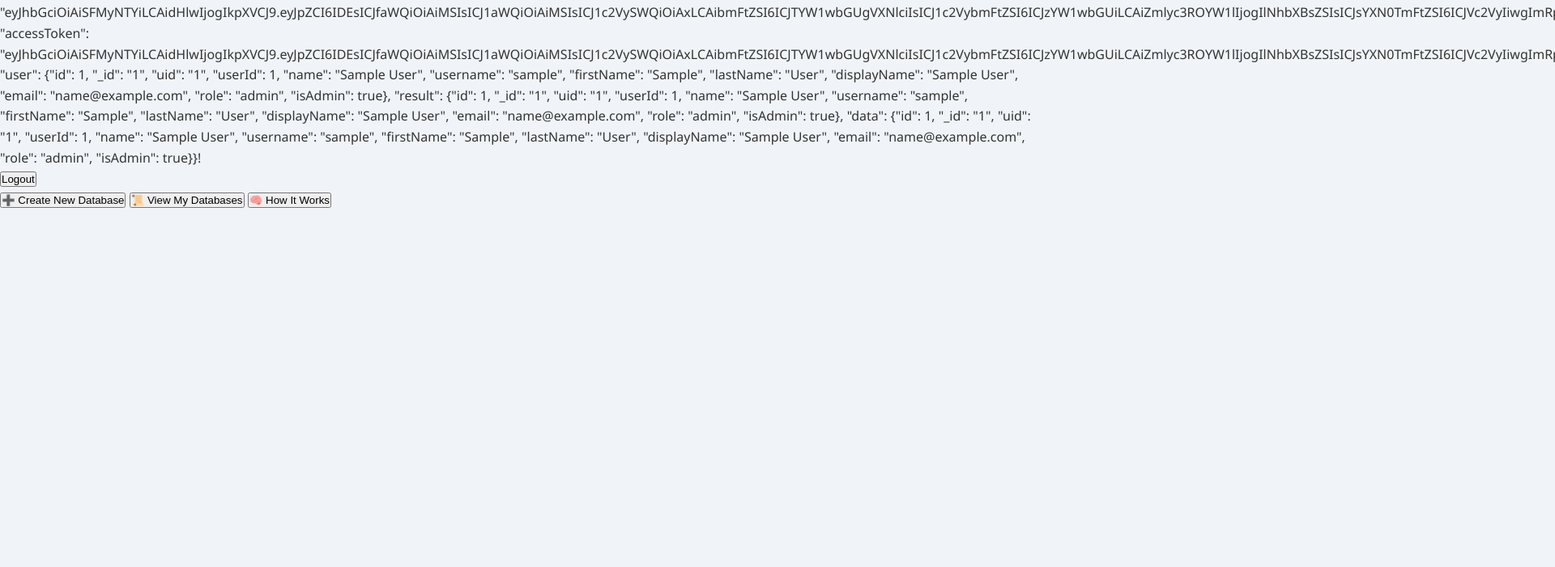
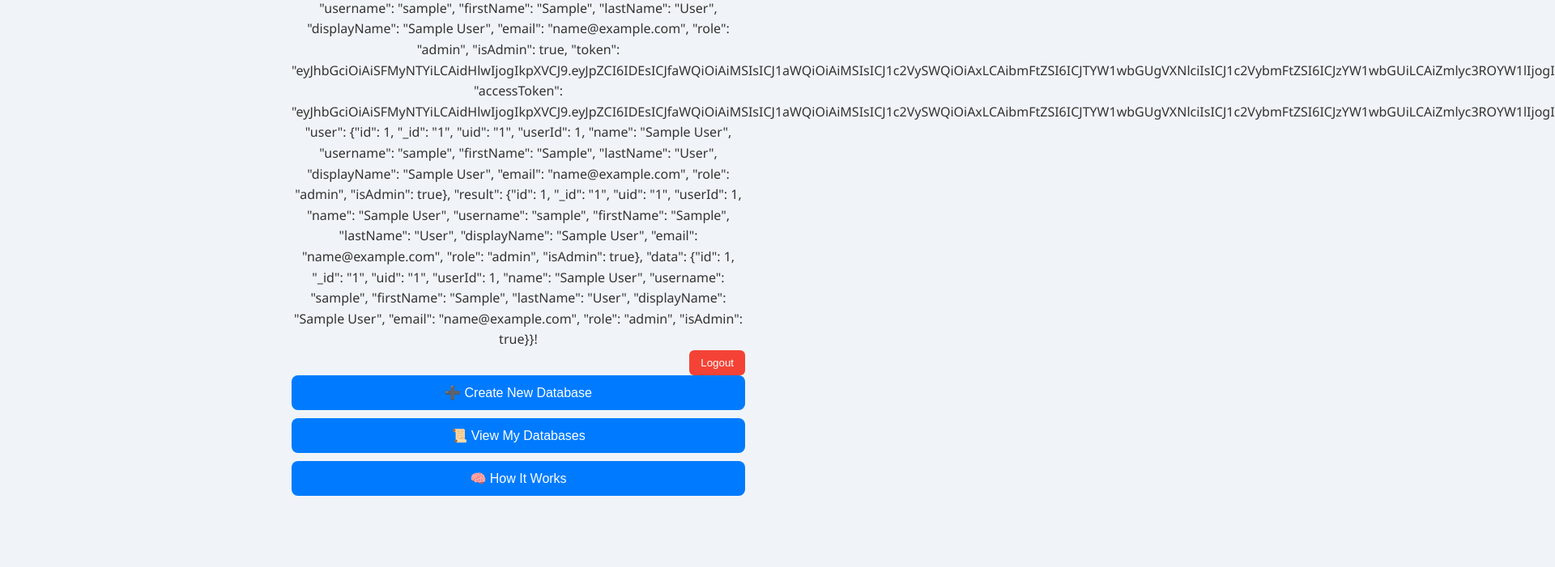
Before and after one commit to projectid1625/Database.com, a plain HTML site: page dashboard.html in a window 1280 px wide. Shown: the part 99-800 px from the top of the page at 81% size, 1920 px wide, since content can reach past the window. Drawn offline with Linux system fonts and the light colour scheme; sample sign-in values are in the browser's storage.

Commit message:
Update style.css for dashboard

```diff
--- a/style.css
+++ b/style.css
@@ -274,3 +274,42 @@ body {
   color: white;
   border: 2px solid #117a8b;
 }
+
+.dashboard-container {
+  padding: 20px;
+  max-width: 600px;
+  margin: auto;
+  text-align: center;
+}
+
+header {
+  margin-bottom: 30px;
+}
+
+.actions button {
+  display: block;
+  width: 100%;
+  margin: 10px 0;
+  padding: 12px;
+  font-size: 16px;
+  border: none;
+  border-radius: 8px;
+  background: #007BFF;
+  color: white;
+  cursor: pointer;
+  transition: background 0.3s;
+}
+
+.actions button:hover {
+  background: #0056b3;
+}
+
+.logout-btn {
+  background-color: #f44336;
+  padding: 8px 14px;
+  border: none;
+  border-radius: 6px;
+  color: white;
+  cursor: pointer;
+  float: right;
+}
```
